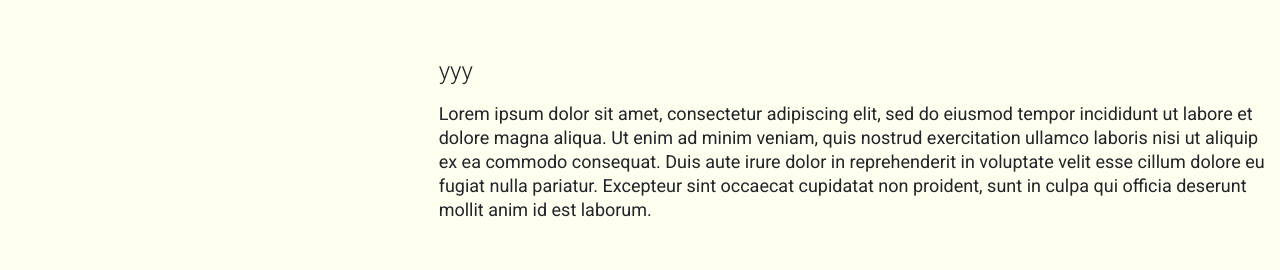
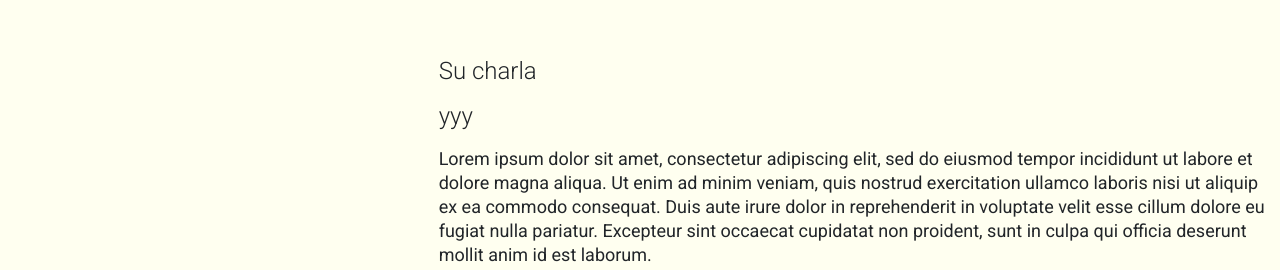
Before and after one commit to bilbostack/2024-website, a Gatsby site: page /senyor-lobo in a window 1280 px wide. Shown: the part 630-900 px from the top of the page. Built offline with nearby package versions, Linux system fonts and the light colour scheme; Gatsby itself is replaced by a stand-in of ours.

Commit message:
Add header to subsection

```diff
--- a/src/templates/speaker-template.js
+++ b/src/templates/speaker-template.js
@@ -112,6 +112,7 @@ const SpeakerTemplate = context => {
               )}
 
               <div className="block">
+                <h4>Su charla</h4>
                 <h4>{speaker.talk.title}</h4>
                 <p dangerouslySetInnerHTML={talkDescriptionWithHtml()}></p>
               </div>
```
